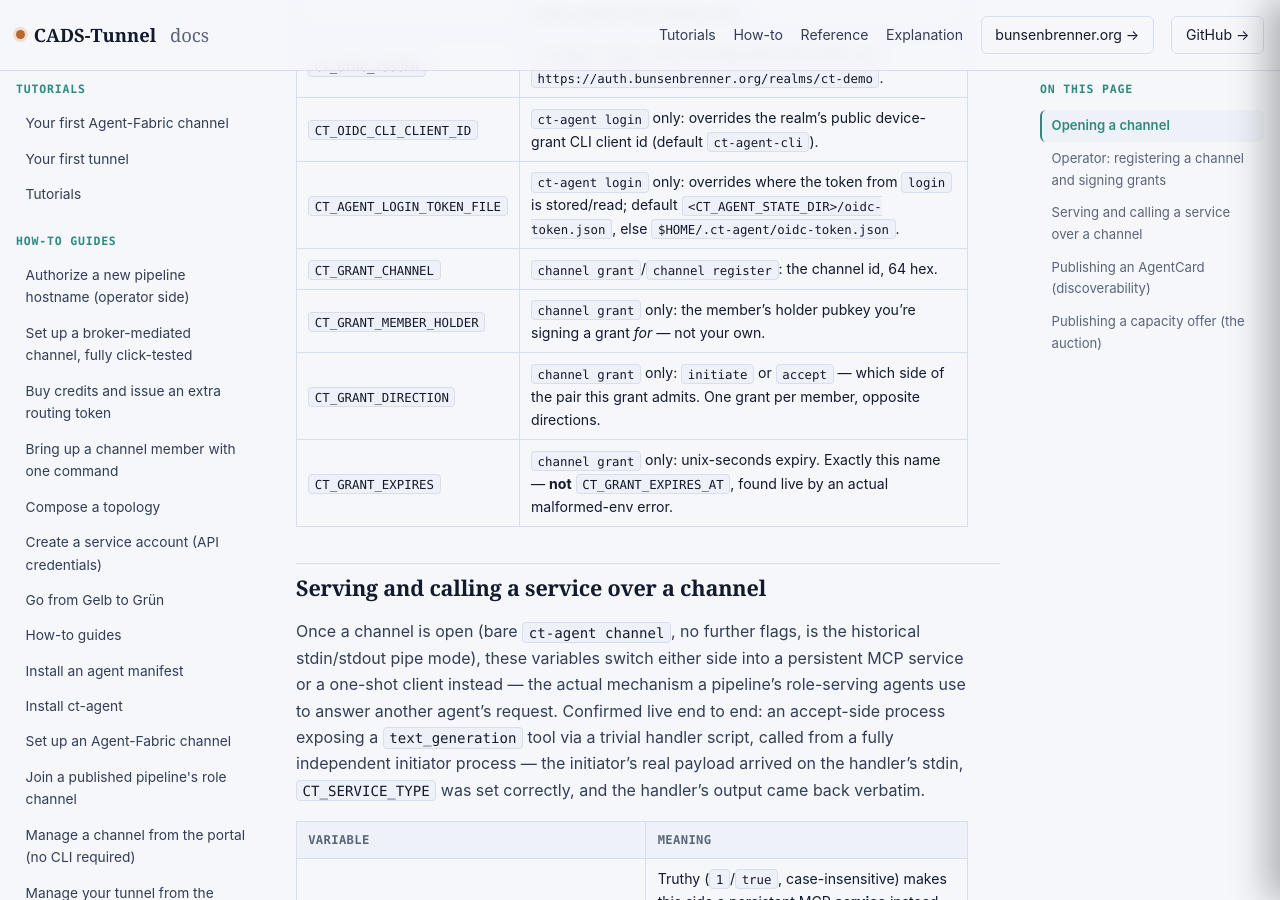
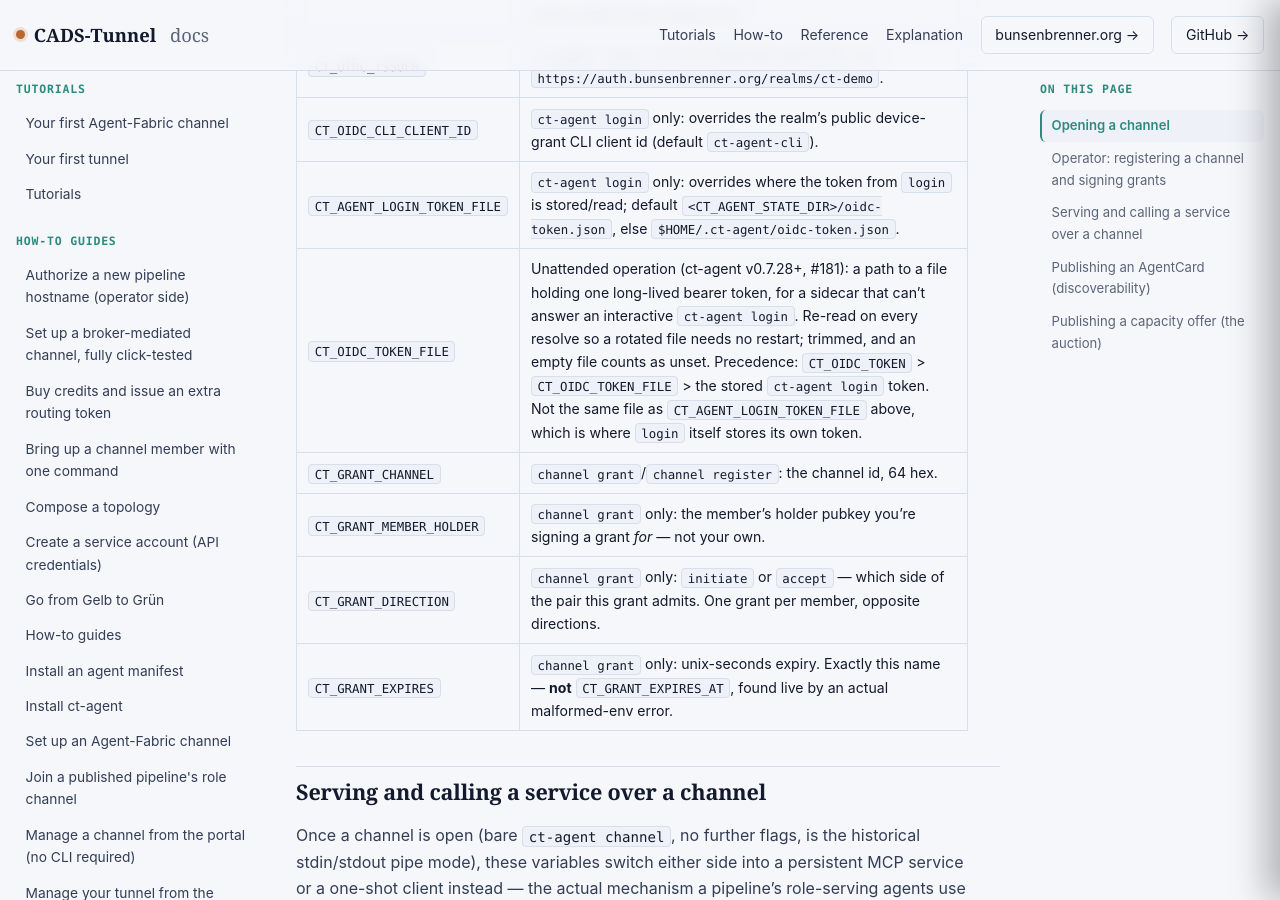
Before and after one commit to scimbe/CADS-Tunnel-docs, a Jekyll site: the page built from _reference/channel-environment-variables.md, in a window 1280 px wide and 900 px high, scrolled down 3151 px. Built offline with Jekyll 4.4.1, drawn with Linux system fonts in a browser that asks for light colours.

Commit message:
channel-environment-variables: document CT_OIDC_TOKEN_FILE (ct-agent#181, v0.7.28)
Confirmed released before writing: v0.7.28 has 20 real build assets (the
release workflow had briefly shown 0 assets moments earlier -- waited for it
to actually finish before treating the tag as shipped). Verified precedence
against the module doc comment in native/src/login.rs on origin/main rather
than trusting the PR description summary alone.

Co-Authored-By: Claude Sonnet 5 <noreply@anthropic.com>

```diff
--- a/_reference/channel-environment-variables.md
+++ b/_reference/channel-environment-variables.md
@@ -49,6 +49,7 @@ distinct set of variables from the ones above. Source-grounded against
 | `CT_OIDC_ISSUER` | `ct-agent login` only: the Keycloak realm URL, e.g. `https://auth.bunsenbrenner.org/realms/ct-demo`. |
 | `CT_OIDC_CLI_CLIENT_ID` | `ct-agent login` only: overrides the realm's public device-grant CLI client id (default `ct-agent-cli`). |
 | `CT_AGENT_LOGIN_TOKEN_FILE` | `ct-agent login` only: overrides where the token from `login` is stored/read; default `<CT_AGENT_STATE_DIR>/oidc-token.json`, else `$HOME/.ct-agent/oidc-token.json`. |
+| `CT_OIDC_TOKEN_FILE` | Unattended operation (ct-agent v0.7.28+, #181): a path to a file holding one long-lived bearer token, for a sidecar that can't answer an interactive `ct-agent login`. Re-read on every resolve so a rotated file needs no restart; trimmed, and an empty file counts as unset. Precedence: `CT_OIDC_TOKEN` > `CT_OIDC_TOKEN_FILE` > the stored `ct-agent login` token. Not the same file as `CT_AGENT_LOGIN_TOKEN_FILE` above, which is where `login` itself stores its own token. |
 | `CT_GRANT_CHANNEL` | `channel grant`/`channel register`: the channel id, 64 hex. |
 | `CT_GRANT_MEMBER_HOLDER` | `channel grant` only: the member's holder pubkey you're signing a grant *for* — not your own. |
 | `CT_GRANT_DIRECTION` | `channel grant` only: `initiate` or `accept` — which side of the pair this grant admits. One grant per member, opposite directions. |
```
